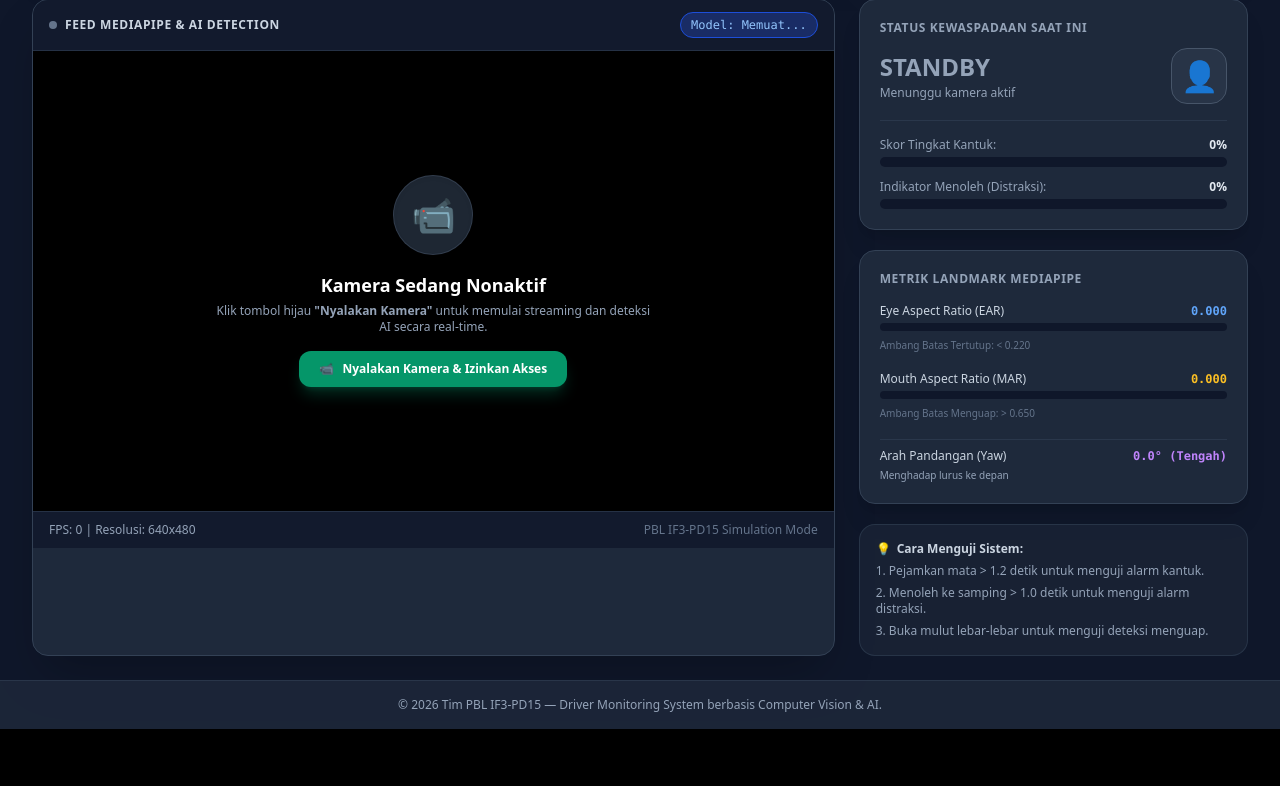
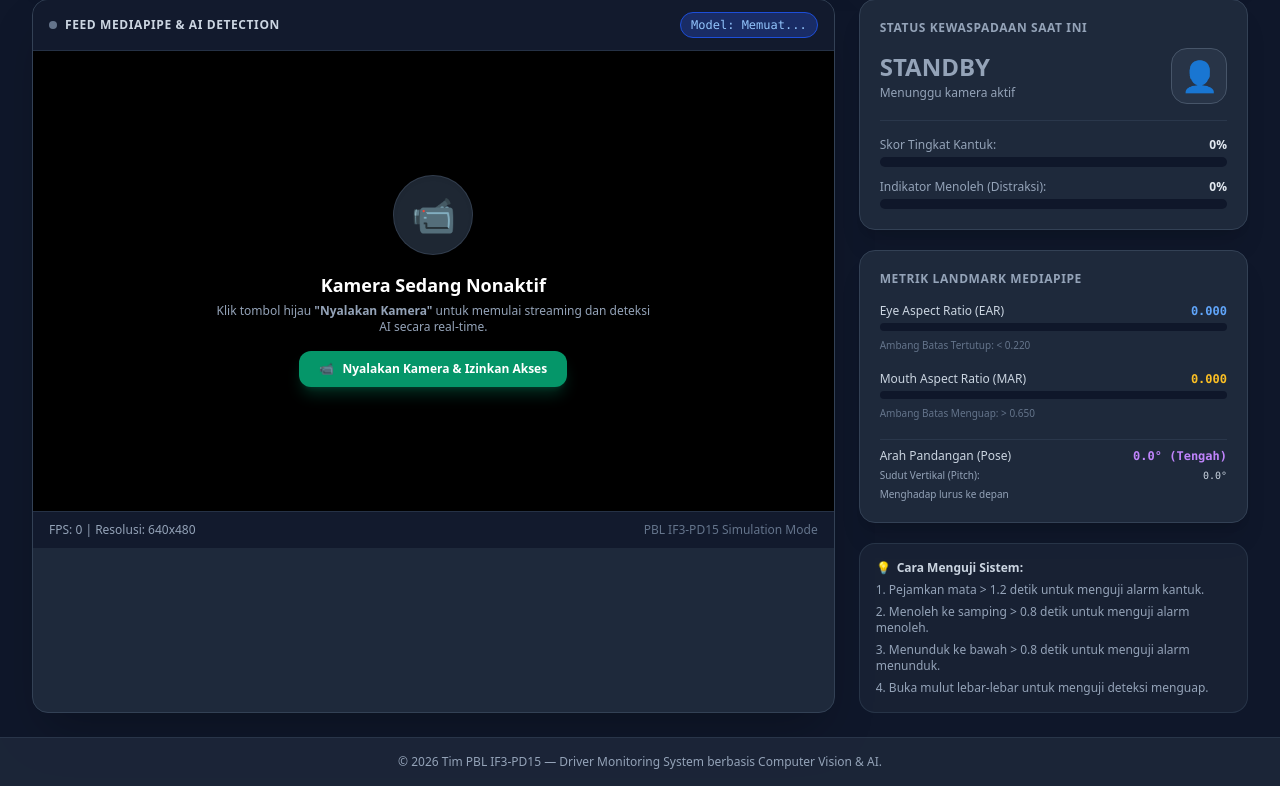
Before and after one commit to swimmingghostduck-wq/PBLIF3-PD15_Aplikasi-Driver-Monitoring-System-DMS-, a Flask app: page /driver/monitor in a window 1280 px wide. Shown: the part 299-1085 px from the top of the page. Before the commit the page ends 1028 px from the top, so only its background shows below. Run offline with Flask 3, Linux system fonts and the light colour scheme; the visitor is signed in with stand-in values (Sample User, id 1); some libraries are stand-ins or nearby versions.

Commit message:
perbaikan deteksi menoleh tajam dan menunduk

```diff
--- a/app/routes/driver.py
+++ b/app/routes/driver.py
@@ -50,9 +50,9 @@ def init_dms_engine(app):
         )
         tracker = DrowsinessTracker(
             drowsy_consec_frames=app.config.get('DROWSY_CONSEC_FRAMES', 12),
-            distraction_consec_frames=app.config.get('DISTRACTION_CONSEC_FRAMES', 10),
-            yaw_threshold=app.config.get('YAW_THRESHOLD', 15.0),
-            pitch_threshold=app.config.get('PITCH_THRESHOLD', 20.0)
+            distraction_consec_frames=app.config.get('DISTRACTION_CONSEC_FRAMES', 8),
+            yaw_threshold=app.config.get('YAW_THRESHOLD', 12.0),
+            pitch_threshold=app.config.get('PITCH_THRESHOLD', 12.0)
         )
         alert_manager = AlertManager(snapshots_dir=app.config['SNAPSHOTS_DIR'])
 
--- a/app/templates/driver_monitor.html
+++ b/app/templates/driver_monitor.html
@@ -220,11 +220,15 @@
                     <span class="text-[10px] text-slate-500">Ambang Batas Menguap: &gt; 0.650</span>
                 </div>
 
-                <!-- Head Pose Yaw -->
+                <!-- Head Pose Yaw & Pitch -->
                 <div class="pt-2 border-t border-slate-700/60">
                     <div class="flex justify-between items-center text-xs mb-1">
-                        <span class="text-slate-300 font-medium">Arah Pandangan (Yaw)</span>
+                        <span class="text-slate-300 font-medium">Arah Pandangan (Pose)</span>
                         <span id="yawVal" class="font-mono font-bold text-purple-400">0.0° (Tengah)</span>
+                    </div>
+                    <div class="flex justify-between items-center text-[10px] text-slate-400 mb-1">
+                        <span>Sudut Vertikal (Pitch):</span>
+                        <span id="pitchVal" class="font-mono text-slate-300">0.0°</span>
                     </div>
                     <p id="poseNotice" class="text-[10px] text-slate-400">Menghadap lurus ke depan</p>
                 </div>
@@ -236,8 +240,9 @@
                     <span>💡</span> Cara Menguji Sistem:
                 </div>
                 <p>1. Pejamkan mata &gt; 1.2 detik untuk menguji alarm kantuk.</p>
-                <p>2. Menoleh ke samping &gt; 1.0 detik untuk menguji alarm distraksi.</p>
-                <p>3. Buka mulut lebar-lebar untuk menguji deteksi menguap.</p>
+                <p>2. Menoleh ke samping &gt; 0.8 detik untuk menguji alarm menoleh.</p>
+                <p>3. Menunduk ke bawah &gt; 0.8 detik untuk menguji alarm menunduk.</p>
+                <p>4. Buka mulut lebar-lebar untuk menguji deteksi menguap.</p>
             </div>
         </div>
     </div>
@@ -290,6 +295,7 @@
     const marVal = document.getElementById('marVal');
     const marBar = document.getElementById('marBar');
     const yawVal = document.getElementById('yawVal');
+    const pitchVal = document.getElementById('pitchVal');
     const poseNotice = document.getElementById('poseNotice');
     const drowsyScoreText = document.getElementById('drowsyScoreText');
     const drowsyScoreBar = document.getElementById('drowsyScoreBar');
@@ -614,18 +620,17 @@
                 }
             } else {
                 consecNoFaceFrames++;
-                // Hanya tampilkan banner "Wajah Tidak Terdeteksi" jika wajah hilang stabil > 6 frame (~0.5 detik)
-                // dan tidak sedang dalam kondisi distraksi/alarm menoleh
-                if (consecNoFaceFrames > 6 && !data.is_alarm_active && data.status_label !== 'TIDAK_FOKUS') {
-                    displayCtx.fillStyle = "rgba(0, 0, 0, 0.6)";
+                // Hanya tampilkan banner jika wajah hilang sejenak tanpa kondisi alarm/peringatan distraksi aktif
+                if (consecNoFaceFrames > 4 && !data.is_alarm_active && data.status_label !== 'TIDAK_FOKUS') {
+                    displayCtx.fillStyle = "rgba(0, 0, 0, 0.65)";
                     displayCtx.fillRect(100, 200, 440, 80);
                     displayCtx.fillStyle = "#F59E0B";
                     displayCtx.font = "bold 16px sans-serif";
                     displayCtx.textAlign = "center";
-                    displayCtx.fillText("Wajah Pengemudi Tidak Terdeteksi", 320, 235);
+                    displayCtx.fillText("Mencari Posisi Wajah Pengemudi...", 320, 235);
                     displayCtx.fillStyle = "#E2E8F0";
                     displayCtx.font = "12px sans-serif";
-                    displayCtx.fillText("Pastikan wajah Anda berada di depan kamera", 320, 260);
+                    displayCtx.fillText("Pastikan wajah menghadap lurus ke depan jalan", 320, 260);
                     displayCtx.textAlign = "left";
                 }
             }
@@ -664,23 +669,36 @@
         earBar.style.width = earPct + "%";
         marBar.style.width = marPct + "%";
 
-        // Pose Kepala
+        // Pose Kepala (Yaw & Pitch)
         const yaw = data.yaw || 0.0;
-        let yawText = `${yaw.toFixed(1)}° `;
-        if (yaw > 15) {
-            yawText += "(Menoleh Kanan)";
-            poseNotice.innerText = "Pengemudi menoleh ke kanan";
-            poseNotice.className = "text-[10px] text-amber-400 font-medium";
-        } else if (yaw < -15) {
-            yawText += "(Menoleh Kiri)";
-            poseNotice.innerText = "Pengemudi menoleh ke kiri";
-            poseNotice.className = "text-[10px] text-amber-400 font-medium";
-        } else {
-            yawText += "(Tengah)";
-            poseNotice.innerText = "Menghadap lurus ke depan";
-            poseNotice.className = "text-[10px] text-slate-400";
+        const pitch = data.pitch || 0.0;
+        if (pitchVal) pitchVal.innerText = `${pitch.toFixed(1)}°`;
+
+        let poseDirection = "Tengah";
+        let poseClass = "text-[10px] text-slate-400";
+        let poseDesc = "Menghadap lurus ke depan";
+
+        if (yaw > 12) {
+            poseDirection = "Menoleh Kanan";
+            poseDesc = "Pengemudi menoleh ke kanan";
+            poseClass = "text-[10px] text-amber-400 font-medium";
+        } else if (yaw < -12) {
+            poseDirection = "Menoleh Kiri";
+            poseDesc = "Pengemudi menoleh ke kiri";
+            poseClass = "text-[10px] text-amber-400 font-medium";
+        } else if (pitch > 12) {
+            poseDirection = "Menunduk";
+            poseDesc = "Pengemudi menunduk / melihat ke bawah";
+            poseClass = "text-[10px] text-amber-400 font-medium";
+        } else if (pitch < -15) {
+            poseDirection = "Mendongak";
+            poseDesc = "Pengemudi mendongak ke atas";
+            poseClass = "text-[10px] text-amber-400 font-medium";
         }
-        yawVal.innerText = yawText;
+
+        yawVal.innerText = `${yaw.toFixed(1)}° (${poseDirection})`;
+        poseNotice.innerText = poseDesc;
+        poseNotice.className = poseClass;
 
         // Skor Kantuk
         const score = (data.drowsy_score || 0.0) * 100;
--- a/config.py
+++ b/config.py
@@ -43,6 +43,6 @@ class Config:
     EAR_THRESHOLD = 0.22         # Eye Aspect Ratio di bawah ini dihitung mata tertutup
     MAR_THRESHOLD = 0.65         # Mouth Aspect Ratio di atas ini dihitung menguap
     DROWSY_CONSEC_FRAMES = 12    # ~1.2 detik berturut-turut untuk alarm kantuk
-    DISTRACTION_CONSEC_FRAMES = 10 # ~1.0 detik menoleh samping untuk alarm tidak fokus
-    YAW_THRESHOLD = 15.0         # Derajat sudut menoleh ke samping (kiri / kanan)
-    PITCH_THRESHOLD = 20.0       # Derajat sudut menunduk (bawah)
+    DISTRACTION_CONSEC_FRAMES = 8 # ~0.8 detik menoleh/menunduk untuk alarm tidak fokus
+    YAW_THRESHOLD = 12.0         # Derajat sudut menoleh ke samping (kiri / kanan)
+    PITCH_THRESHOLD = 12.0       # Derajat sudut menunduk (bawah)
```
Also changed, not shown: dms_core/tracker.py (+52 -27 lines), test_system.py (+17 -1 lines).
